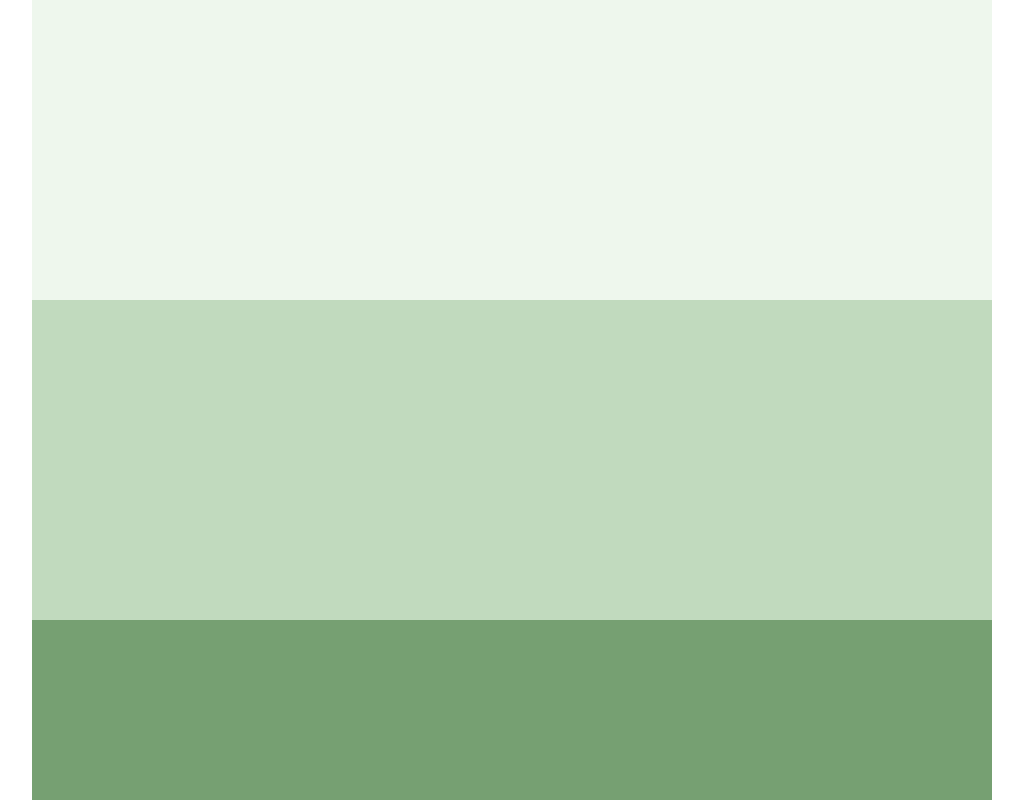
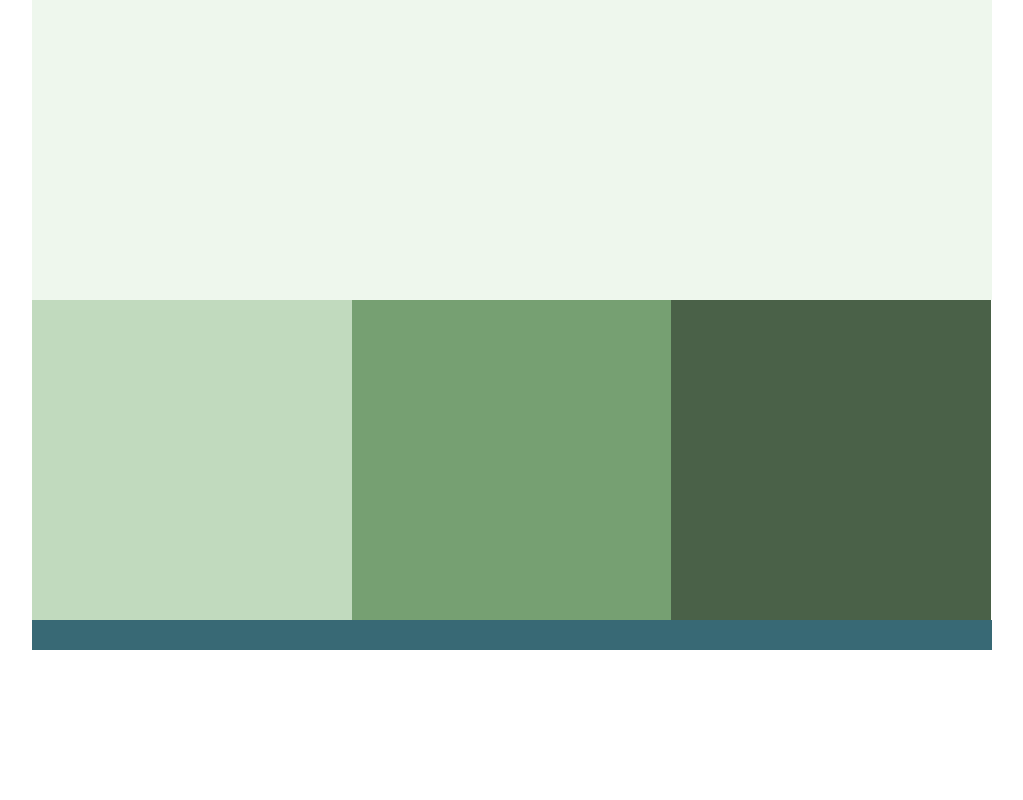
Before and after one commit to GeorgianaDaianu/Colors-starter, a plain HTML site: page index.html in a window 1280 px wide. Shown: the top 800 px of the page, without its empty margins (128-1151 px from the left). Drawn offline with Linux system fonts and the light colour scheme.

Commit message:
Adjusted column size for tablet screens

```diff
--- a/css/main.css
+++ b/css/main.css
@@ -63,16 +63,25 @@ footer {
     background-color: #eef7ed;
   }
 
+.col-3 {
+  width: 50%;
+  height: 320px;
+  float: left;
+}
+
   #column-1 {
     background-color: #c1dabe;
+    width: 33.3%;
   }
 
   #column-2 {
     background-color: #76a072;
+     width: 33.3%;
   }
 
   #column-3 {
     background-color: #4a6148;
+     width: 33.3%;
   }
 
   footer {
--- a/index.html
+++ b/index.html
@@ -4,7 +4,7 @@
     <meta charset="UTF-8">
     <meta name="viewport" content="width=device-width, initial-scale=1">
     <title>Skillcrush Testing</title>
-    <link rel="stylesheet" type="text/css" href="css/main.css" />
+    <link rel="stylesheet" type="text/css" href="../css/main.css" />
   </head>
 
   <body>
```
